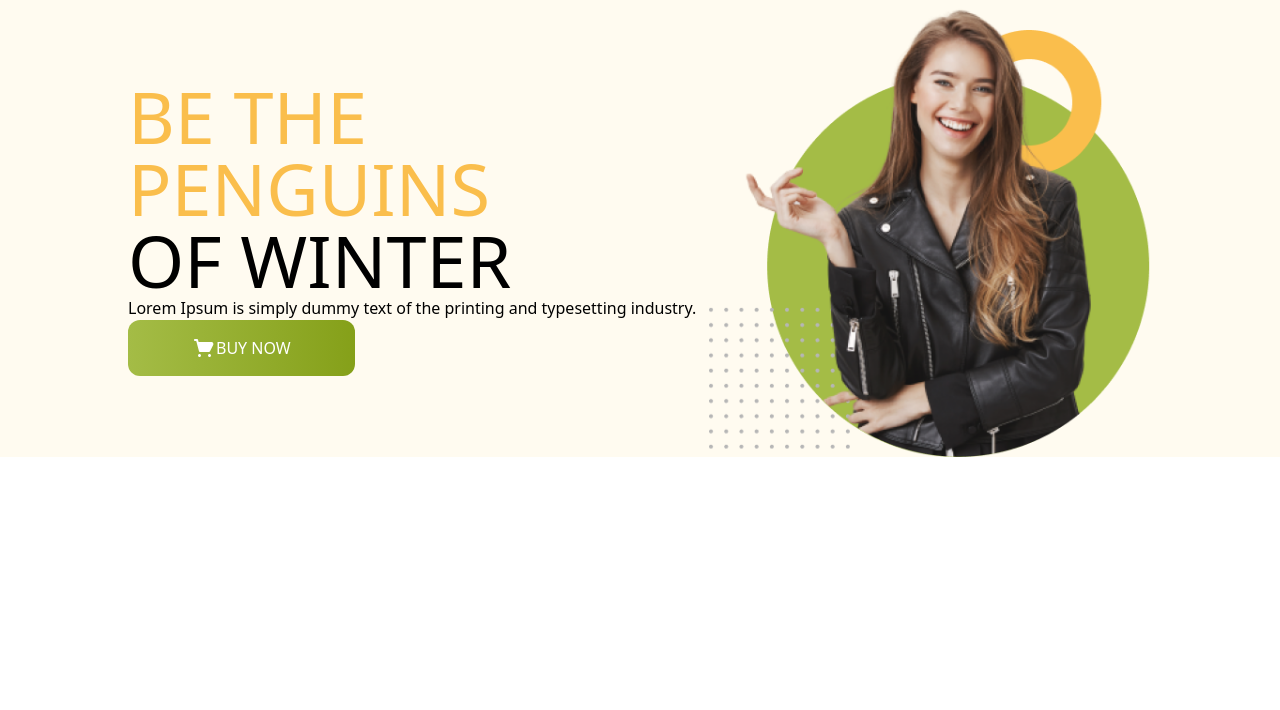
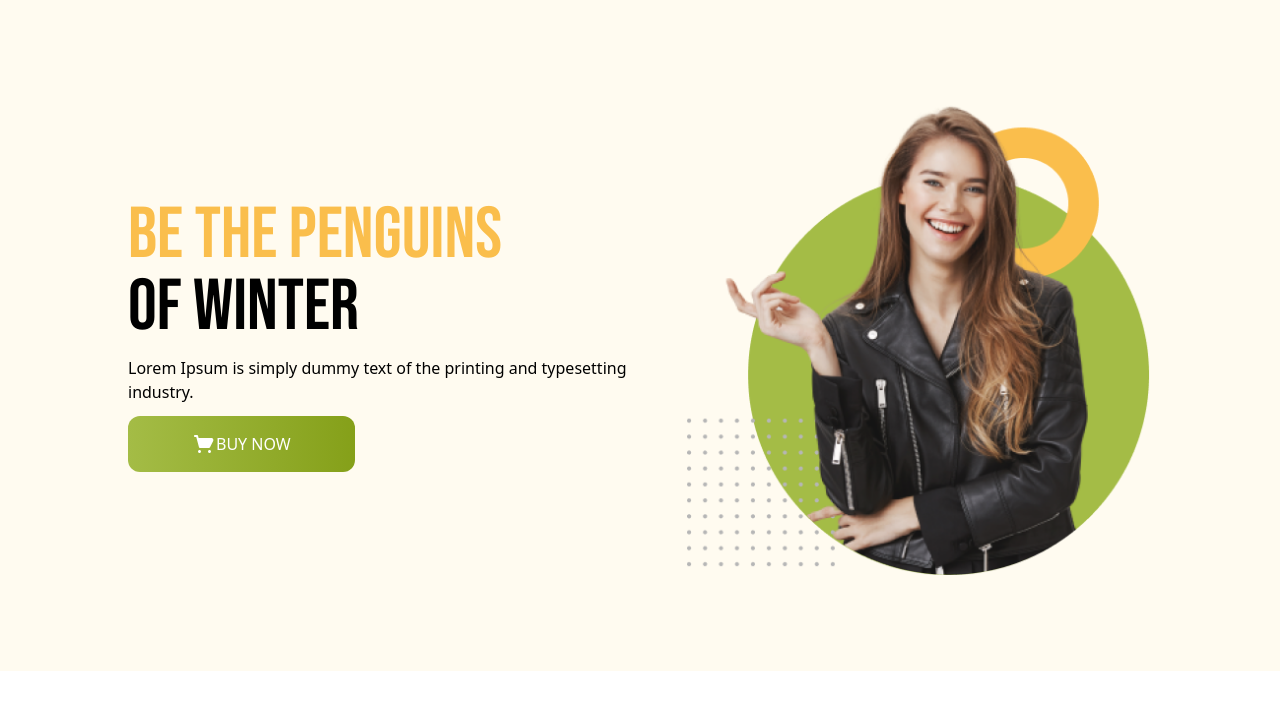
Before and after one commit to chandro4D/penguin-fashion-with-tailwind-css-, a plain HTML site: page index.html in a window 1280 px wide. Drawn offline with nearby package versions, Linux system fonts and the light colour scheme.

Commit message:
header completed

```diff
--- a/index.html
+++ b/index.html
@@ -5,29 +5,37 @@
     <meta name="viewport" content="width=device-width, initial-scale=1.0">
     <title>penguin fashion</title>
     <script src="https://cdn.tailwindcss.com"></script>
+    <link rel="preconnect" href="https://fonts.googleapis.com">
+    <link rel="preconnect" href="https://fonts.gstatic.com" crossorigin>
+    <link href="https://fonts.googleapis.com/css2?family=Bebas+Neue&display=swap" rel="stylesheet">
+    <style>
+        .font-bebas{
+            font-family: 'Bebas Neue', sans-serif;
+        }
+    </style>
 </head>
 <body>
-    <header class="bg-[#FFFBF0] px-32">
+    <header class="bg-[#FFFBF0] py-24 px-4 md:px-32">
         <nav>
 
         </nav>
-        <div class=" flex justify-between items-center">
-            <div>
-                <h1 class="text-7xl uppercase">
+        <div class=" flex flex-ocl md:flex-row justify-between items-center">
+            <div class="space-y-3">
+                <h1 class="text-7xl uppercase font-bebas">
                     <span class="text-[#FABE4C]">Be the Penguins </span>
                     <br>
                     of Winter
                 </h1>
                 <p class="text-base">Lorem Ipsum is simply dummy text of the printing
                     and typesetting industry.</p>
-                 <button class="text-white font-medium px-16 py-4 flex rounded-xl uppercase bg-gradient-to-r from-[#A4BC46] to-[#85A019] font-medium"><svg xmlns="http://www.w3.org/2000/svg" width="24" height="24" viewBox="0 0 24 24" fill="none">
+                 <button class="text-white text-base px-16 py-4 flex rounded-xl uppercase bg-gradient-to-r from-[#A4BC46] to-[#85A019] font-medium"><svg xmlns="http://www.w3.org/2000/svg" width="24" height="24" viewBox="0 0 24 24" fill="none">
                     <path d="M21.08 6.99998C20.9072 6.7006 20.6598 6.45111 20.3618 6.27585C20.0639 6.10059 19.7256 6.00554 19.38 5.99998H6.58L6 3.73998C5.9414 3.52181 5.81066 3.32992 5.62908 3.19555C5.44749 3.06118 5.22576 2.99224 5 2.99998H3C2.73478 2.99998 2.48043 3.10533 2.29289 3.29287C2.10536 3.48041 2 3.73476 2 3.99998C2 4.26519 2.10536 4.51955 2.29289 4.70708C2.48043 4.89462 2.73478 4.99998 3 4.99998H4.24L7 15.26C7.0586 15.4781 7.18934 15.67 7.37092 15.8044C7.55251 15.9388 7.77424 16.0077 8 16H17C17.1847 15.9994 17.3656 15.9477 17.5227 15.8507C17.6798 15.7536 17.8069 15.6149 17.89 15.45L21.17 8.88998C21.3122 8.59199 21.3783 8.26345 21.3626 7.93366C21.3469 7.60387 21.2498 7.2831 21.08 6.99998Z" fill="white"/>
                     <path d="M7.5 21C8.32843 21 9 20.3284 9 19.5C9 18.6716 8.32843 18 7.5 18C6.67157 18 6 18.6716 6 19.5C6 20.3284 6.67157 21 7.5 21Z" fill="white"/>
                     <path d="M17.5 21C18.3284 21 19 20.3284 19 19.5C19 18.6716 18.3284 18 17.5 18C16.6716 18 16 18.6716 16 19.5C16 20.3284 16.6716 21 17.5 21Z" fill="white"/>
                   </svg> buy now</button>
             </div>
             <div>
-                <img src="/images/model.png" alt="">
+                <img src="images/model.png" alt="">
             </div>
         </div>
     </header>
```
